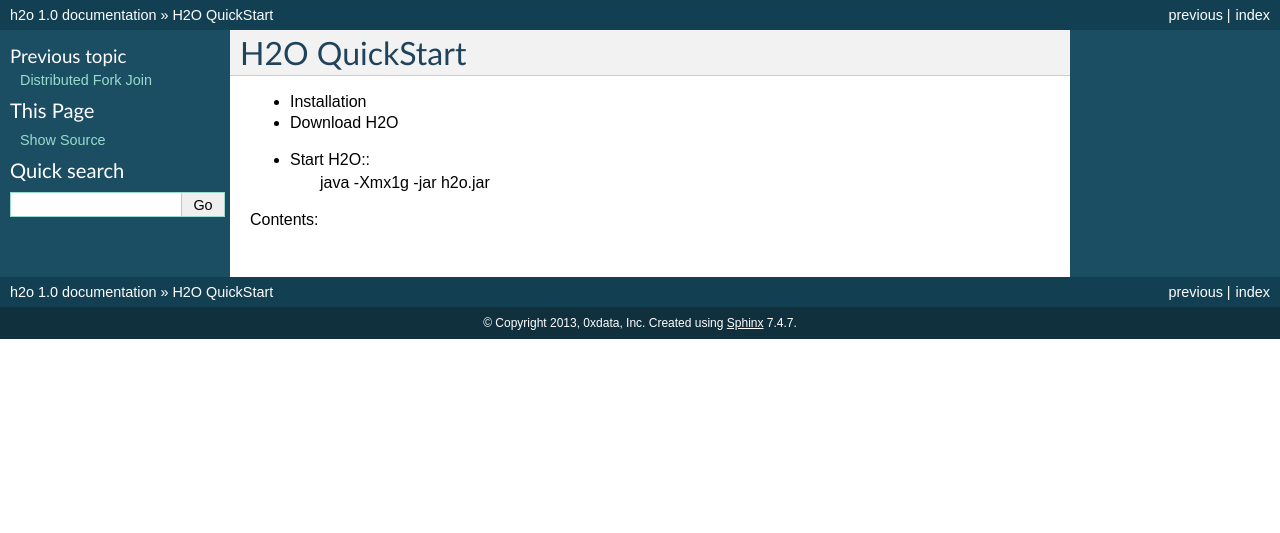
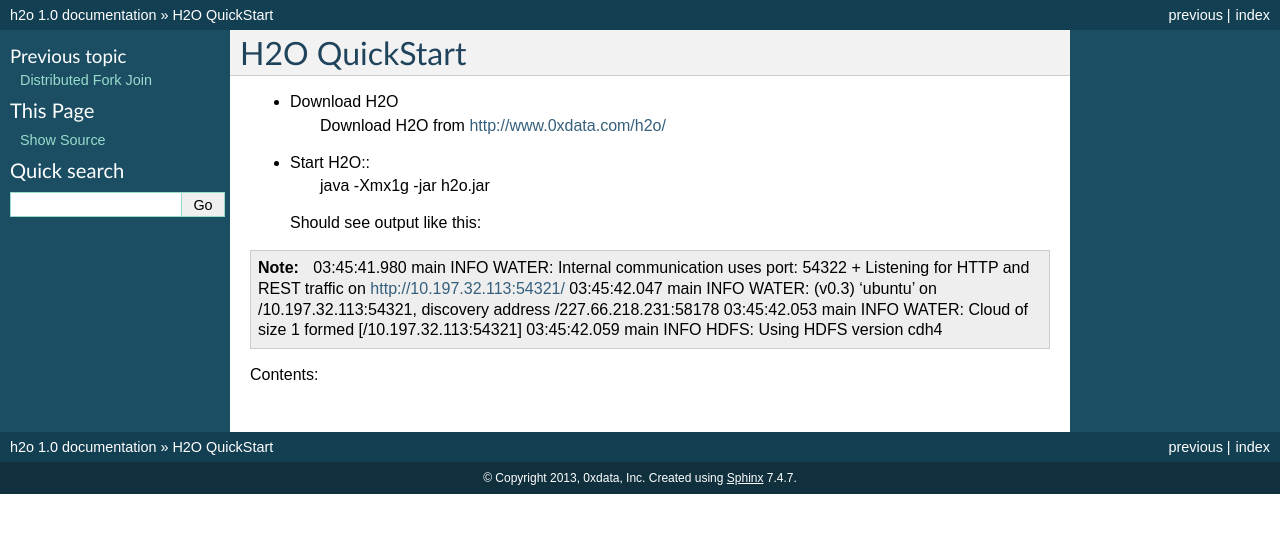
Before and after one commit to devinshields/h2odocs, a Sphinx documentation site: the page built from source/tutorial/quickstart.rst, in a window 1280 px wide. Shown: the top 533 px of the page. Built offline with Sphinx 7.4.7, drawn with Linux system fonts in a browser that asks for light colours; formulas are drawn with MathJax 3.

Commit message:
more playing around quickstart

```diff
--- a/source/conf.py
+++ b/source/conf.py
@@ -99,7 +99,7 @@
 # Theme options are theme-specific and customize the look and feel of a theme
 # further.  For a list of options available for each theme, see the
 # documentation.
-#html_theme_options = {}
+#html_theme_options = {sidebarbgcolor:'yellow'}
 
 # Add any paths that contain custom themes here, relative to this directory.
 #html_theme_path = []
--- a/source/tutorial/quickstart.rst
+++ b/source/tutorial/quickstart.rst
@@ -6,10 +6,20 @@
 H2O QuickStart
 ===============================
 
-* Installation
 * Download H2O
+   Download H2O from http://www.0xdata.com/h2o/
+
 * Start H2O::
-	java -Xmx1g -jar h2o.jar
+   java -Xmx1g -jar h2o.jar
+
+  Should see output like this:
+
+.. note::
+	03:45:41.980 main      INFO WATER: Internal communication uses port: 54322
+	+                                  Listening for HTTP and REST traffic on  http://10.197.32.113:54321/
+	03:45:42.047 main      INFO WATER: (v0.3) 'ubuntu' on /10.197.32.113:54321, discovery address /227.66.218.231:58178
+	03:45:42.053 main      INFO WATER: Cloud of size 1 formed [/10.197.32.113:54321]
+	03:45:42.059 main      INFO HDFS: Using HDFS version cdh4
 
 
 Contents:
```
